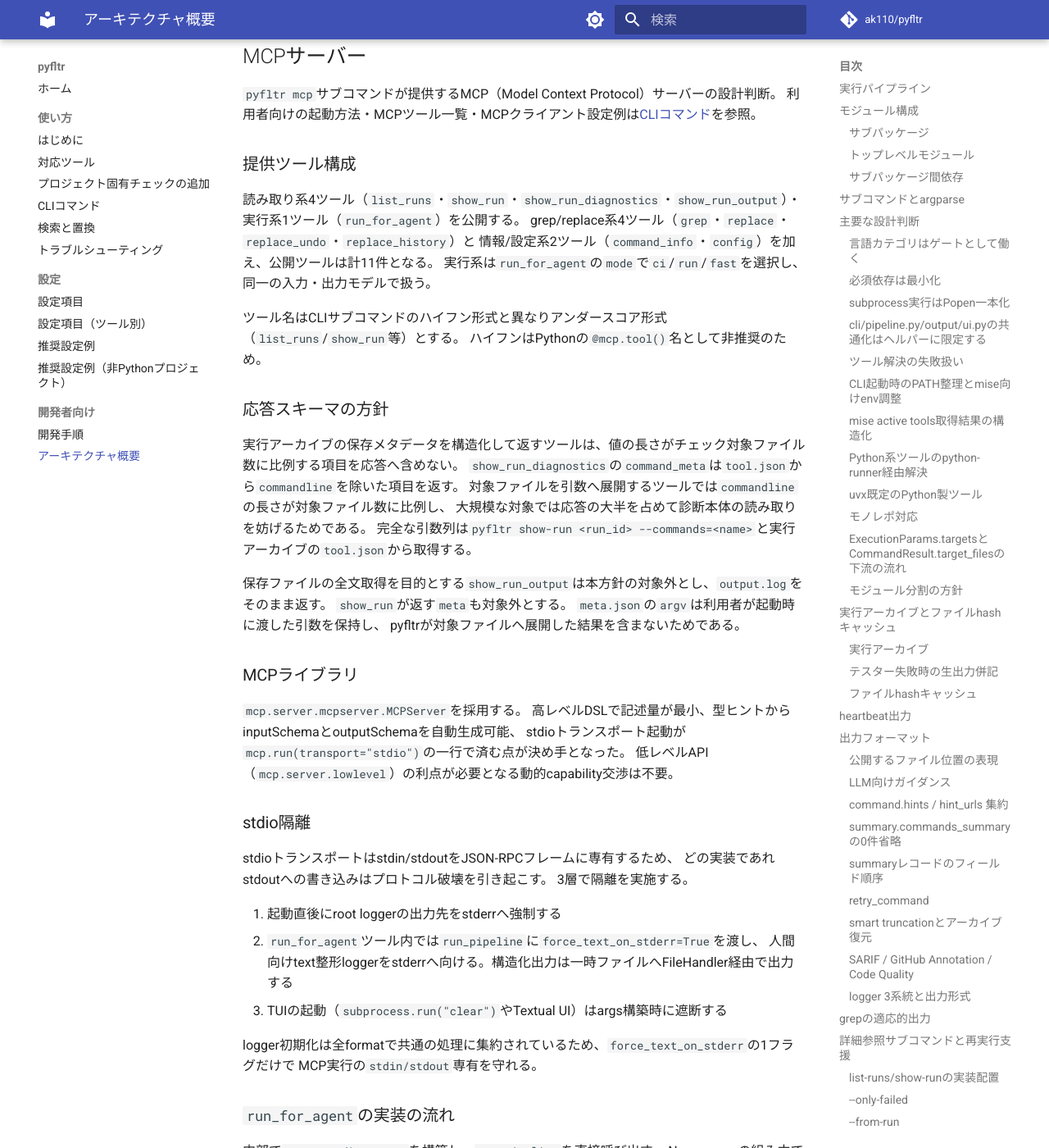
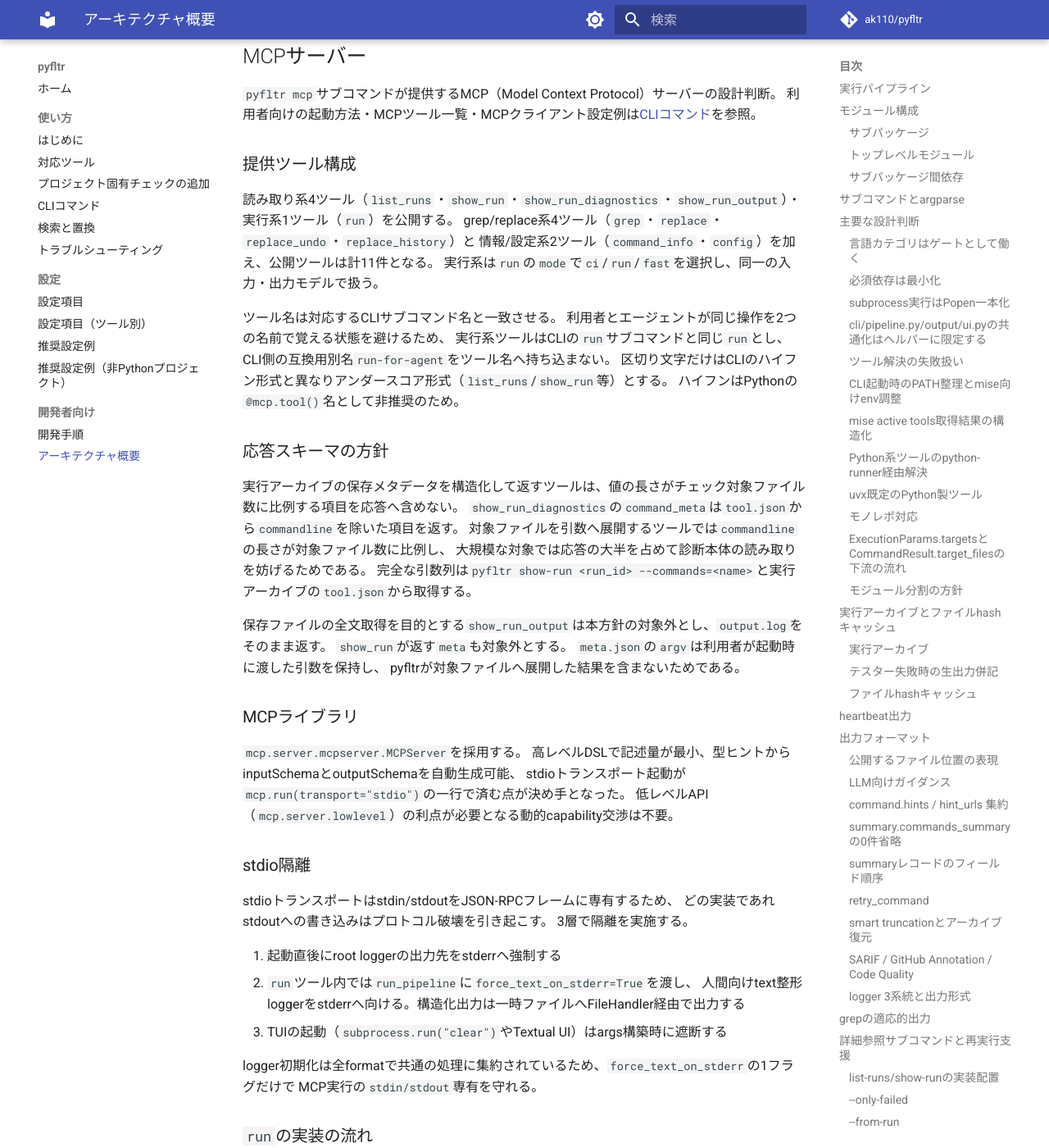
Before and after one commit to ak110/pyfltr, an MkDocs documentation site: the page built from docs/development/architecture.md, in a window 1280 px wide and 1400 px high, scrolled down 19176 px. Shown: the whole window at 82% size. Built offline with MkDocs 1.6.1 and Material for MkDocs 9.7.7, drawn with Linux system fonts in a browser that asks for light colours; comment, search, counter and statistics services are not loaded; some of the changed text lies outside the part shown.

Commit message:
refactor(mcp)!: 実行用MCPツールの名前をrunへそろえる
同じ操作にCLIの`run`とMCPの`run_for_agent`という2つの名前があり、
利用する側が文書とツール一覧で別々の名前を覚える状態だった。
MCPツールの名前を`run`へ改名し、利用者向け文書の説明も`run`を主体とする形へ書き換えた。
CLIの`run-for-agent`サブコマンドは互換用別名として現行の動作のまま残す。

再発予防: MCPツールの公開名を対応するCLIサブコマンド名と一致させる方針を、MCPサーバーの設計文書のツール構成節へ記録した。

Co-Authored-By: Claude Opus 5 (1M context) <noreply@anthropic.com>
Claude-Session: https://claude.ai/code/session_01WDYRcMESHVXfvWwivho6Bu

```diff
--- a/docs/development/architecture.md
+++ b/docs/development/architecture.md
@@ -614,10 +614,10 @@ pyfltrは3系統のloggerを使い分ける。
 
 JSONL出力へ`warning`レコードとして配送した警告はroot loggerからstderrへ重複出力しない。
 構造化出力への書き込みが完了しなかった警告は保留スコープの終了時にstderrへ出力し、警告自体を失わない。
-MCPの`run_for_agent`が内部一時ファイルへ生成するJSONLは利用者への配送ではないため、配送済みとして扱わない。
+MCPの`run`が内部一時ファイルへ生成するJSONLは利用者への配送ではないため、配送済みとして扱わない。
 
 stdout占有が起きるのは`jsonl` / `sarif` / `code-quality`かつ`--output-file`未指定時のみ。
-MCP実行（`pyfltr.cli.mcp_server.run_for_agent`）は同一プロセス内で`run_pipeline`を直接呼ぶ。
+MCP実行（`pyfltr.cli.mcp_server.run`）は同一プロセス内で`run_pipeline`を直接呼ぶ。
 `force_text_on_stderr=True`を渡してtextloggerをstderrに強制する。
 構造化出力は一時ファイル経由（FileHandler）となりstdoutを汚染しない。
 
@@ -721,12 +721,15 @@ MCPサーバー・`--only-failed`からも再利用する。
 ### 提供ツール構成
 
 読み取り系4ツール（`list_runs`・`show_run`・`show_run_diagnostics`・`show_run_output`）・
-実行系1ツール（`run_for_agent`）を公開する。
+実行系1ツール（`run`）を公開する。
 grep/replace系4ツール（`grep`・`replace`・`replace_undo`・`replace_history`）と
 情報/設定系2ツール（`command_info`・`config`）を加え、公開ツールは計11件となる。
-実行系は`run_for_agent`の`mode`で`ci`/`run`/`fast`を選択し、同一の入力・出力モデルで扱う。
+実行系は`run`の`mode`で`ci`/`run`/`fast`を選択し、同一の入力・出力モデルで扱う。
 
-ツール名はCLIサブコマンドのハイフン形式と異なりアンダースコア形式（`list_runs`/`show_run`等）とする。
+ツール名は対応するCLIサブコマンド名と一致させる。
+利用者とエージェントが同じ操作を2つの名前で覚える状態を避けるため、
+実行系ツールはCLIの`run`サブコマンドと同じ`run`とし、CLI側の互換用別名`run-for-agent`をツール名へ持ち込まない。
+区切り文字だけはCLIのハイフン形式と異なりアンダースコア形式（`list_runs`/`show_run`等）とする。
 ハイフンはPythonの`@mcp.tool()`名として非推奨のため。
 
 ### 応答スキーマの方針
@@ -756,14 +759,14 @@ stdioトランスポートはstdin/stdoutをJSON-RPCフレームに専有する
 3層で隔離を実施する。
 
 1. 起動直後にroot loggerの出力先をstderrへ強制する
-2. `run_for_agent`ツール内では`run_pipeline`に`force_text_on_stderr=True`を渡し、
+2. `run`ツール内では`run_pipeline`に`force_text_on_stderr=True`を渡し、
    人間向けtext整形loggerをstderrへ向ける。構造化出力は一時ファイルへFileHandler経由で出力する
 3. TUIの起動（`subprocess.run("clear")`やTextual UI）はargs構築時に遮断する
 
 logger初期化は全formatで共通の処理に集約されているため、`force_text_on_stderr`の1フラグだけで
 MCP実行の`stdin/stdout`専有を守れる。
 
-### `run_for_agent`の実装の流れ
+### `run`の実装の流れ
 
 内部で`argparse.Namespace`を構築し、`run_pipeline`を直接呼び出す。
 Namespaceの組み立てはMCP側に残す一方、サブコマンド既定値は`apply_subcommand_defaults`、
@@ -791,7 +794,7 @@ MCPクライアントからの並行ツール呼び出しでも実行起点を
 
 `only_failed`有効時に「直前runなし」「失敗ツールなし」「対象ファイル交差が空」のいずれかに該当した場合、
 `run_pipeline`はearly exit（`(0, None)`）を返す。
-このとき`run_for_agent`はエラーではなく「実行スキップ」（`skipped_reason`に理由文字列）を返す。
+このとき`run`はエラーではなく「実行スキップ」（`skipped_reason`に理由文字列）を返す。
 
 戻り値変更を採用したのは並行プロセス対策。
 MCPツール側で`ArchiveStore.list_runs(limit=1)`を引く案では、同一ユーザーキャッシュを参照する
```
Also changed, not shown: docs/guide/getting-started.md (+1 -1 lines), docs/guide/troubleshooting.md (+1 -1 lines), docs/guide/usage.md (+32 -33 lines), 4 other files.
